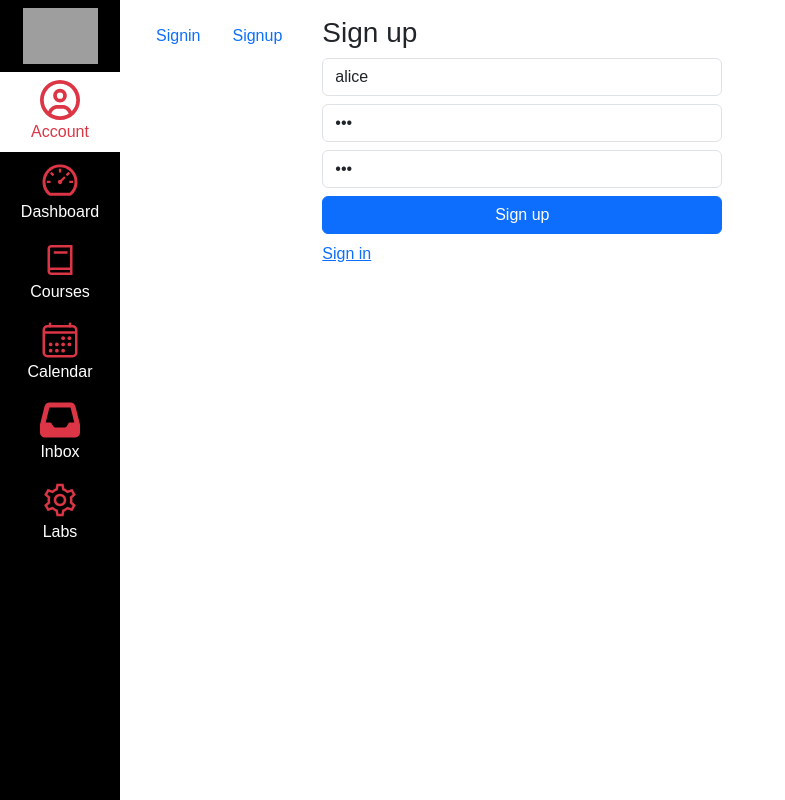
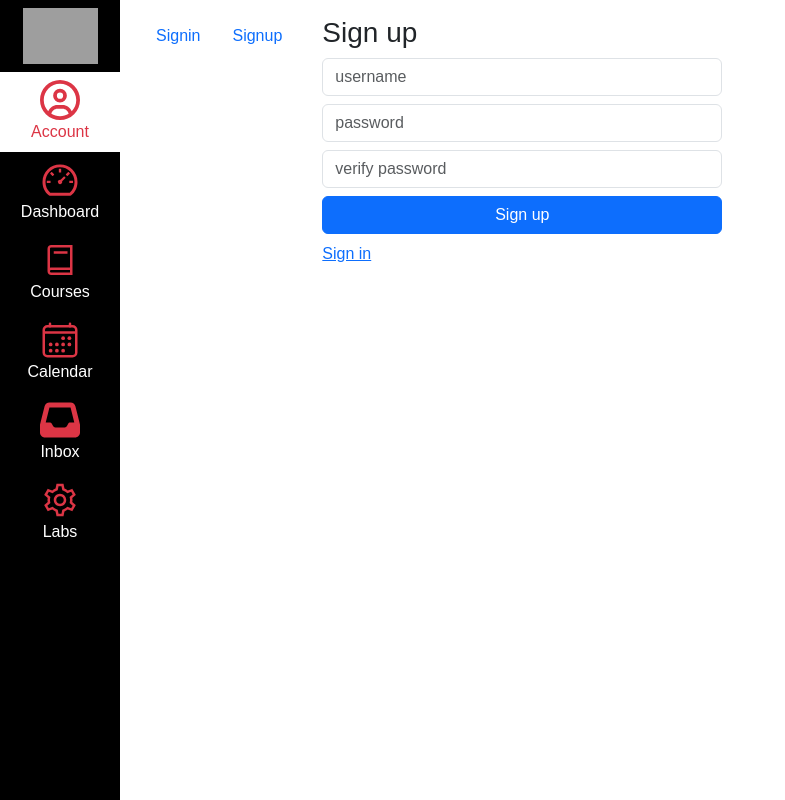
Before and after one commit to danctila/kambaz-next-js, a Next.js app: page /Account/Signup in a window 1280 px wide. Shown: the whole page, without its empty margins (0-785 px from the left). Built offline with nearby package versions, Linux system fonts and the light colour scheme; grey boxes are pictures that could not be loaded.

Commit message:
Signup page impl

```diff
--- a/app/(Kambaz)/Account/Signup/page.tsx
+++ b/app/(Kambaz)/Account/Signup/page.tsx
@@ -1,37 +1,81 @@
+"use client";
 import Link from "next/link";
-import { Form } from "react-bootstrap";
+import { useRouter } from "next/navigation";
+import { setCurrentUser } from "../reducer";
+import { useDispatch } from "react-redux";
+import { useState } from "react";
+import * as db from "../../Database";
+import { FormControl, Button } from "react-bootstrap";
 
 export default function Signup() {
+  const [user, setUser] = useState<any>({});
+  const dispatch = useDispatch();
+  const router = useRouter();
+
+  const signup = () => {
+    // Basic validation
+    if (!user.username || !user.password) {
+      alert("Username and password are required");
+      return;
+    }
+
+    // Check if username already exists
+    const existingUser = db.users.find((u: any) => u.username === user.username);
+    if (existingUser) {
+      alert("Username already exists");
+      return;
+    }
+
+    // Create new user with default values
+    const newUser = {
+      ...user,
+      _id: new Date().getTime().toString(),
+      firstName: user.firstName || "",
+      lastName: user.lastName || "",
+      email: user.email || "",
+      dob: user.dob || "",
+      role: "STUDENT",
+    };
+
+    // Add to database (in-memory for now)
+    db.users.push(newUser);
+
+    // Set as current user
+    dispatch(setCurrentUser(newUser));
+
+    // Navigate to Dashboard
+    router.push("/Dashboard");
+  };
+
   return (
     <div id="wd-signup-screen" style={{ maxWidth: "400px" }}>
       <h3>Sign up</h3>
-      <Form.Control
+      <FormControl
         id="wd-username"
         placeholder="username"
-        defaultValue="alice"
+        onChange={(e) => setUser({ ...user, username: e.target.value })}
         className="mb-2"
       />
-      <Form.Control
+      <FormControl
         id="wd-password"
         placeholder="password"
         type="password"
-        defaultValue="123"
+        onChange={(e) => setUser({ ...user, password: e.target.value })}
         className="mb-2"
       />
-      <Form.Control
+      <FormControl
         id="wd-password-verify"
         placeholder="verify password"
         type="password"
-        defaultValue="123"
         className="mb-2"
       />
-      <Link
+      <Button
         id="wd-signup-btn"
-        href="/Account/Profile"
-        className="btn btn-primary w-100 mb-2"
+        onClick={signup}
+        className="w-100 mb-2"
       >
         Sign up
-      </Link>
+      </Button>
       <Link id="wd-signin-link" href="/Account/Signin">
         Sign in
       </Link>
```
